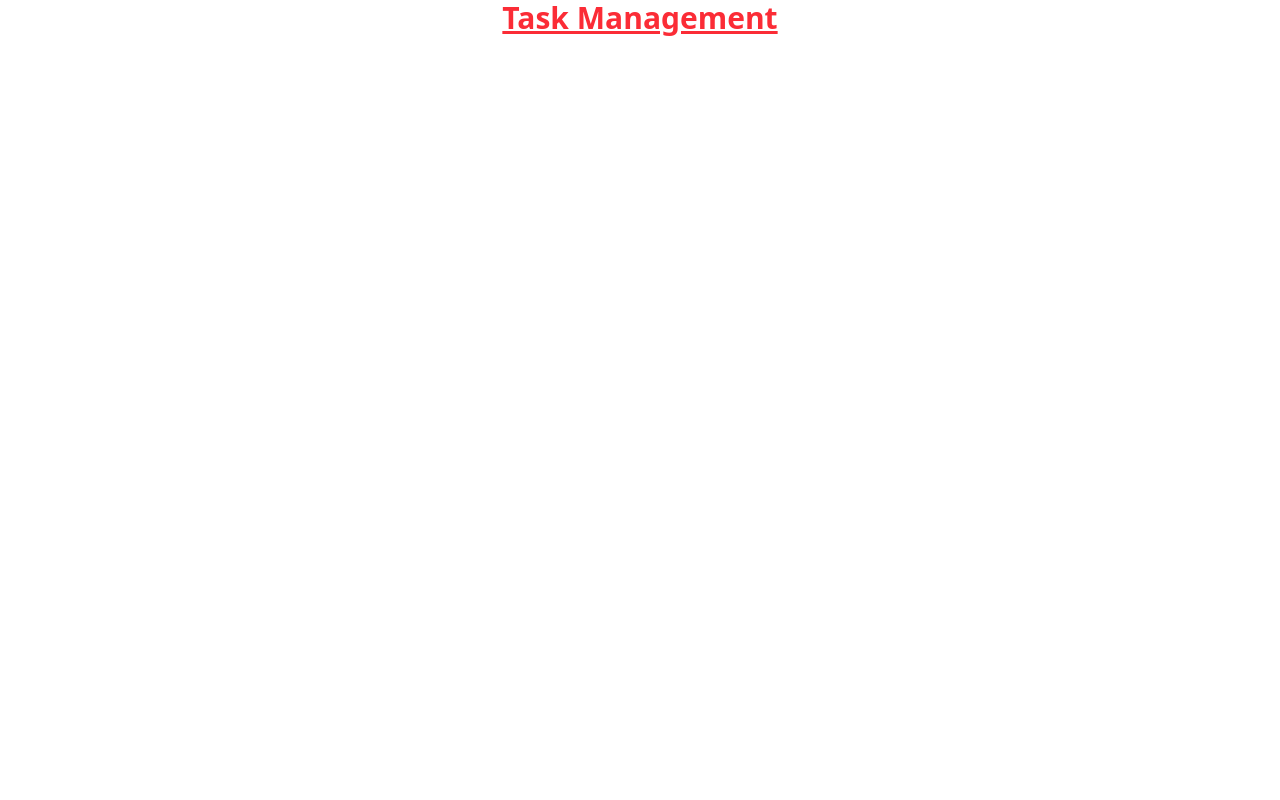
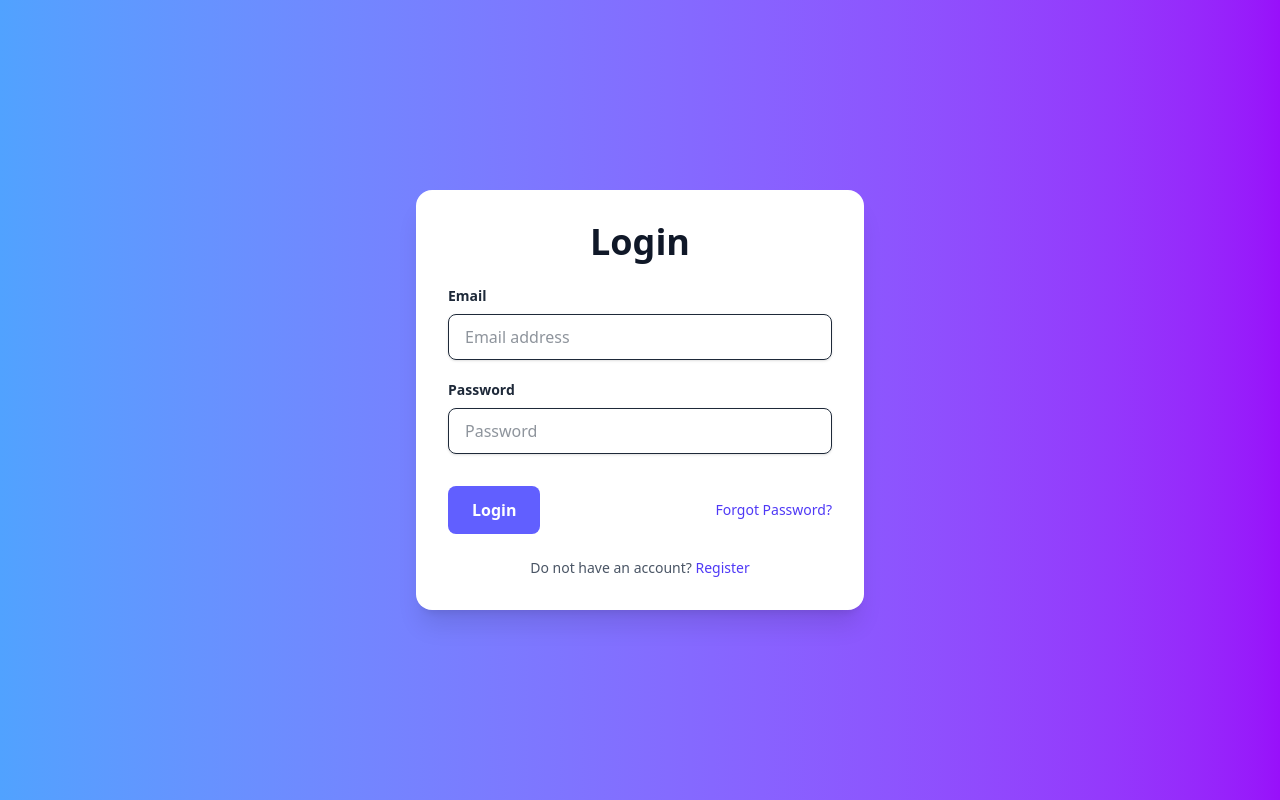
Before and after one commit to Bppatkar/p3-task-management-with-login, a React (Vite) app in the folder client/: page /login in a window 1280 px wide. Built offline with nearby package versions, Linux system fonts and the light colour scheme.

Commit message:
login and register page done

```diff
--- a/client/package.json
+++ b/client/package.json
@@ -15,6 +15,7 @@
     "dotenv": "^16.5.0",
     "react": "^19.1.0",
     "react-dom": "^19.1.0",
+    "react-icons": "^5.5.0",
     "react-router-dom": "^7.6.0",
     "tailwindcss": "^4.1.5"
   },
--- a/client/src/App.jsx
+++ b/client/src/App.jsx
@@ -1,10 +1,15 @@
+import Home from "./components/Home";
+import { Routes, Route } from "react-router-dom";
+import Login from "./components/Login";
+import Register from "./components/Register";
+
 function App() {
   return (
-    <>
-      <h1 className="text-3xl font-bold underline text-red-500 text-center ">
-        Task Management
-      </h1>
-    </>
+    <Routes>
+      <Route path="/" element={<Home />} />
+      <Route path="/login" element={<Login />} />
+      <Route path="/register" element={<Register />} />
+    </Routes>
   );
 }
 
--- /dev/null
+++ b/client/src/components/Home.jsx
@@ -0,0 +1,31 @@
+import { Link, useNavigate } from "react-router-dom";
+import { GoSignOut } from "react-icons/go";
+
+const Home = () => {
+  const navigate = useNavigate();
+  const handleSignOut = () => {
+    navigate("/login");
+  };
+
+  return (
+    <nav className="flex items-center justify-between bg-gradient-to-r from-blue-400 to-purple-600 p-6 shadow-xl">
+      <h1 className="text-4xl font-extrabold text-white">Task Manager</h1>
+      <div className="flex items-center space-x-6">
+        <Link
+          to="/AddTask"
+          className="text-white text-xl font-semibold hover:text-indigo-200 transition duration-300"
+        >
+          Add Task
+        </Link>
+        <button
+          className="bg-indigo-500 hover:bg-indigo-700 text-white font-bold py-2 px-4 rounded-lg transition duration-300"
+          onClick={handleSignOut}
+        >
+          <GoSignOut />
+        </button>
+      </div>
+    </nav>
+  );
+};
+
+export default Home;
--- /dev/null
+++ b/client/src/components/Login.jsx
@@ -0,0 +1,68 @@
+import { Link } from "react-router-dom";
+
+const Login = () => {
+  return (
+    <div className="flex justify-center items-center min-h-screen bg-gradient-to-r from-blue-400 to-purple-600">
+      <div className="bg-white bg-opacity-80 rounded-2xl shadow-xl p-8 max-w-md w-full backdrop-blur-lg">
+        <h1 className="text-4xl font-extrabold mb-6 text-gray-900 text-center">
+          Login
+        </h1>
+        <form>
+          <div className="mb-5">
+            <label
+              htmlFor="email"
+              className="block text-gray-800 text-sm font-semibold mb-2"
+            >
+              Email
+            </label>
+            <input
+              type="email"
+              id="email"
+              className="shadow appearance-none border rounded-lg w-full py-3 px-4 text-gray-800 leading-tight focus:outline-none focus:ring-2 focus:ring-blue-500"
+              placeholder="Email address"
+            />
+          </div>
+          <div className="mb-8">
+            <label
+              htmlFor="password"
+              className="block text-gray-800 text-sm font-semibold mb-2"
+            >
+              Password
+            </label>
+            <input
+              type="password"
+              id="password"
+              className="shadow appearance-none border rounded-lg w-full py-3 px-4 text-gray-800 leading-tight focus:outline-none focus:ring-2 focus:ring-blue-500"
+              placeholder="Password"
+            />
+          </div>
+          <div className="flex items-center justify-between">
+            <button
+              type="submit"
+              className="bg-indigo-500 hover:bg-indigo-700 text-white font-bold py-3 px-6 rounded-lg transition duration-300"
+            >
+              Login
+            </button>
+            <a
+              href="#"
+              className="text-sm text-indigo-600 hover:text-indigo-800 transition duration-300"
+            >
+              Forgot Password?
+            </a>
+          </div>
+          <p className="mt-6 text-center text-sm text-gray-600">
+            Do not have an account?{" "}
+            <Link
+              to="/register"
+              className="text-indigo-600 hover:text-indigo-800 transition duration-300"
+            >
+              Register
+            </Link>
+          </p>
+        </form>
+      </div>
+    </div>
+  );
+};
+
+export default Login;
--- /dev/null
+++ b/client/src/components/Register.jsx
@@ -0,0 +1,74 @@
+import { Link } from "react-router-dom";
+
+const Register = () => {
+  return (
+    <div className="flex justify-center items-center min-h-screen bg-gradient-to-r from-blue-400 to-purple-600">
+      <div className="bg-white bg-opacity-80 rounded-2xl shadow-xl p-8 max-w-md w-full backdrop-blur-lg">
+        <h1 className="text-4xl font-extrabold mb-6 text-gray-900 text-center">
+          Register
+        </h1>
+        <form>
+          <div className="mb-5">
+            <label
+              htmlFor="name"
+              className="block text-gray-800 text-sm font-semibold mb-2"
+            >
+              Name
+            </label>
+            <input
+              type="text"
+              id="name"
+              className="shadow appearance-none border rounded-lg w-full py-3 px-4 text-gray-800 leading-tight focus:outline-none focus:ring-2 focus:ring-blue-500"
+              placeholder="Name"
+            />
+          </div>
+          <div className="mb-5">
+            <label
+              htmlFor="email"
+              className="block text-gray-800 text-sm font-semibold mb-2"
+            >
+              Email
+            </label>
+            <input
+              type="email"
+              id="email"
+              className="shadow appearance-none border rounded-lg w-full py-3 px-4 text-gray-800 leading-tight focus:outline-none focus:ring-2 focus:ring-blue-500"
+              placeholder="Email address"
+            />
+          </div>
+          <div className="mb-8">
+            <label
+              htmlFor="password"
+              className="block text-gray-800 text-sm font-semibold mb-2"
+            >
+              Password
+            </label>
+            <input
+              type="password"
+              id="password"
+              className="shadow appearance-none border rounded-lg w-full py-3 px-4 text-gray-800 leading-tight focus:outline-none focus:ring-2 focus:ring-blue-500"
+              placeholder="Password"
+            />
+          </div>
+          <div className="flex items-center justify-between">
+            <button
+              type="submit"
+              className="bg-indigo-500 hover:bg-indigo-700 text-white font-bold py-3 px-6 rounded-lg transition duration-300"
+            >
+              Register
+            </button>
+            <Link
+              to={"/login"}
+              className="text-sm text-indigo-600 hover:text-indigo-800 transition duration-300"
+            >
+              Already have an account?
+            </Link>
+          </div>
+
+        </form>
+      </div>
+    </div>
+  );
+};
+
+export default Register;
```
Also changed, not shown: 1 other file (tests, documents, lock files or other folders).
